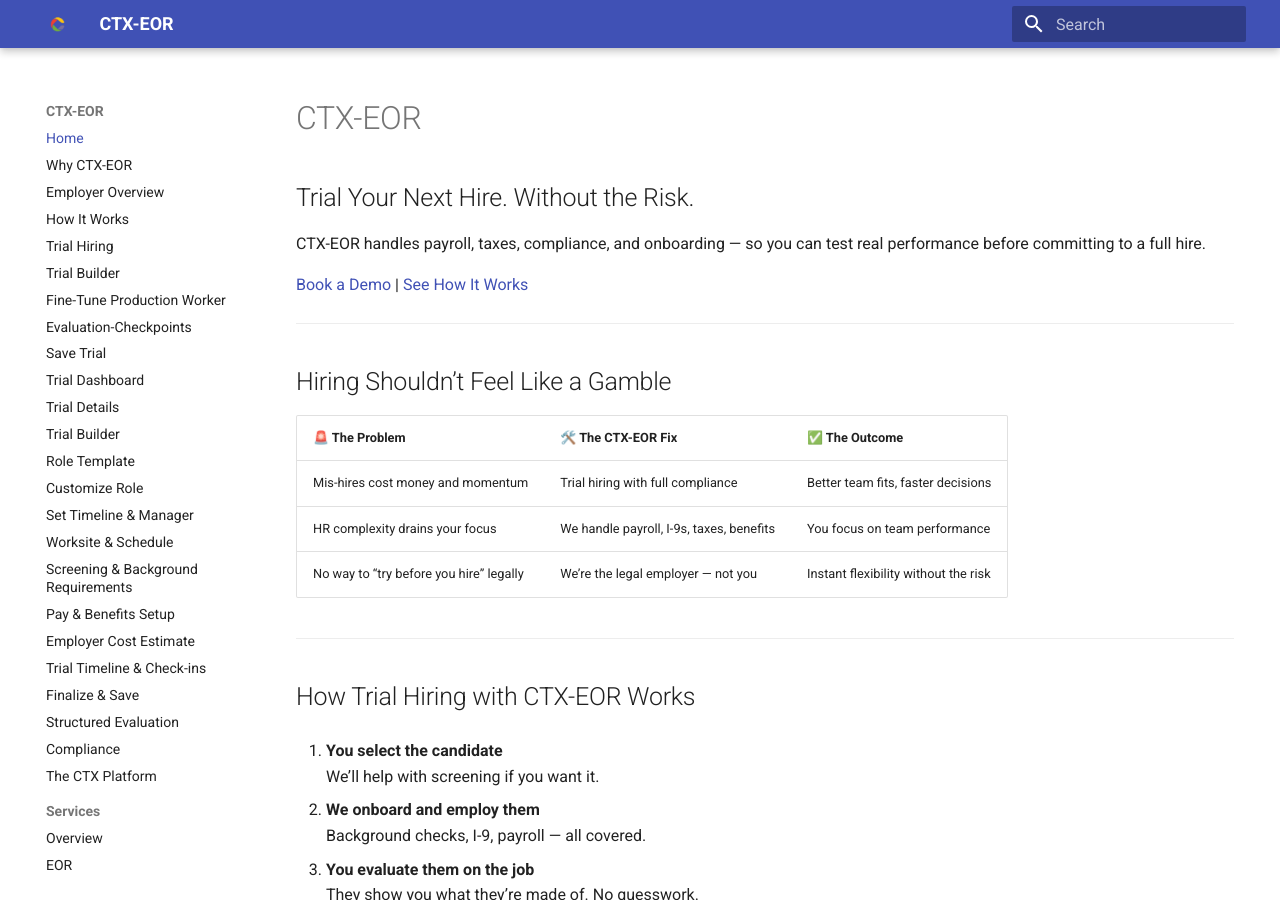
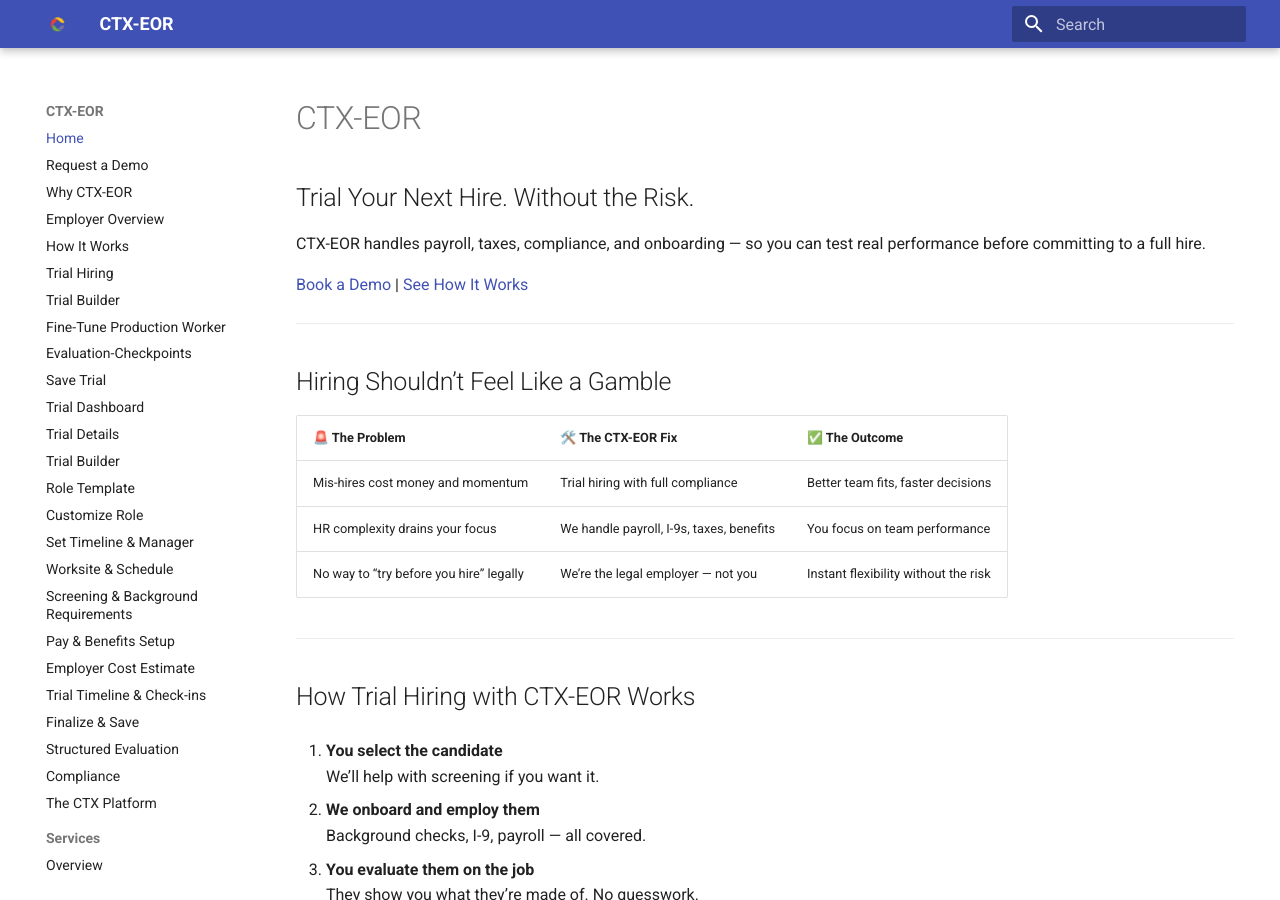
Before and after one commit to cirrusflyer275ds/ctx-eor-site, an MkDocs documentation site: the page built from docs/index.md, in a window 1280 px wide and 900 px high. Built offline with MkDocs 1.6.1 and Material for MkDocs 9.7.7, drawn with Linux system fonts in a browser that asks for light colours.

Commit message:
Update mkdocs.yml

```diff
--- a/mkdocs.yml
+++ b/mkdocs.yml
@@ -26,6 +26,7 @@ palette:
 
 nav:
   - Home: index.md
+  - Request a Demo: demo-request.md
   - Why CTX-EOR: why-ctx.md
   - Employer Overview: employer-overview.md
   - How It Works: how-it-works.md
```
